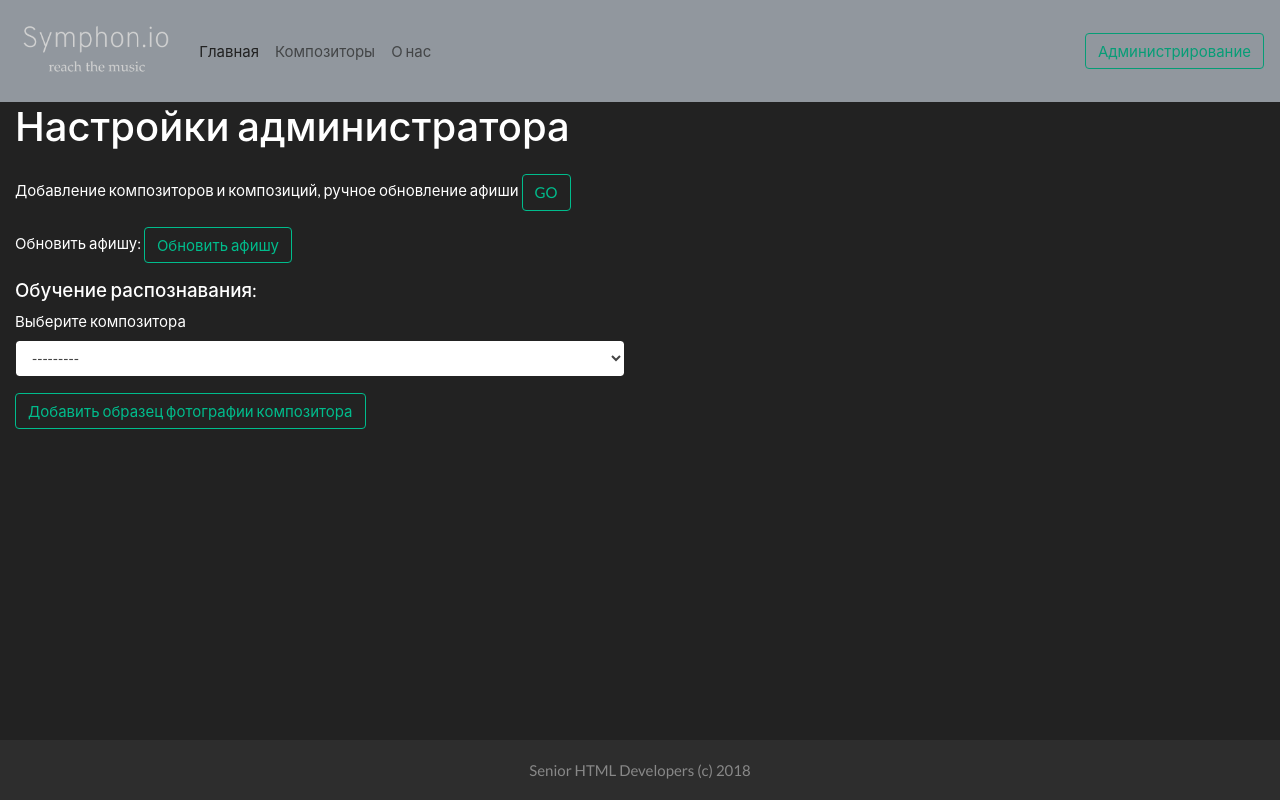
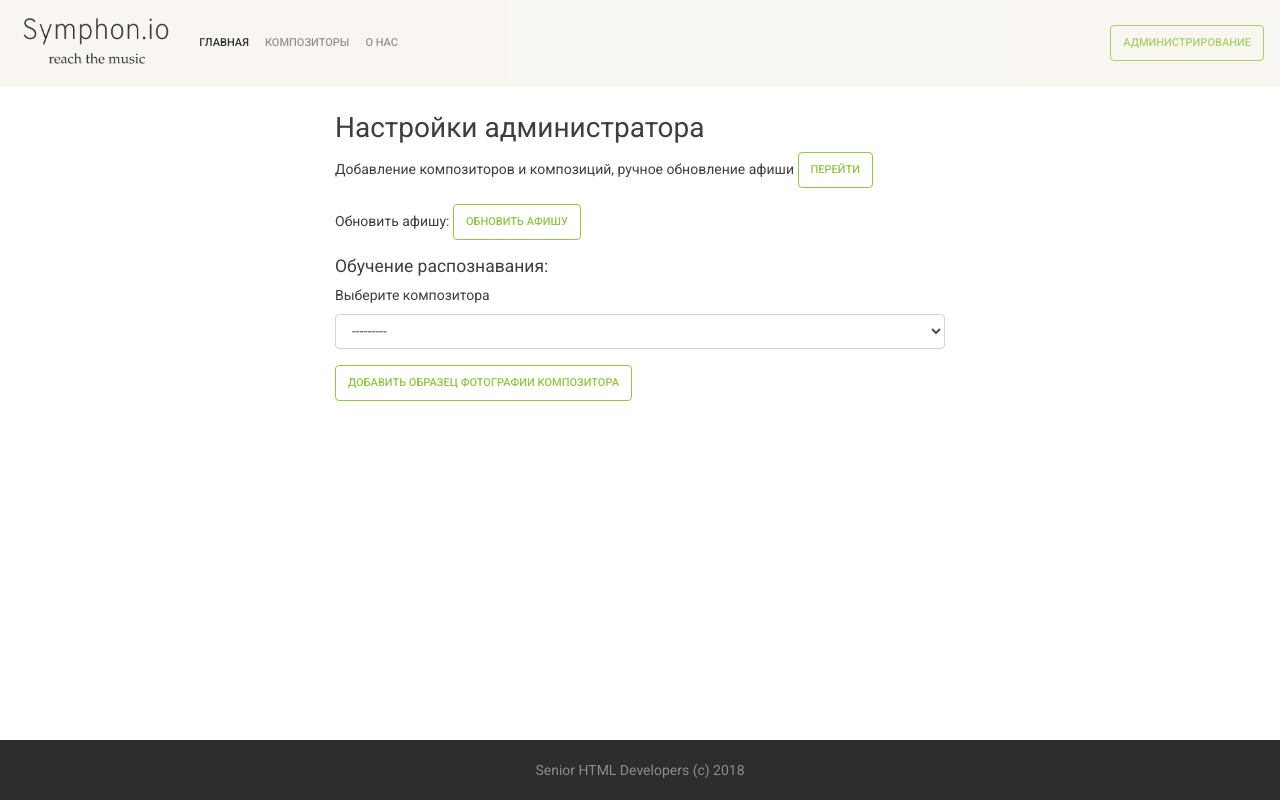
Before and after one commit to hazzus/symphon.io, a Django app: page /admin_page/ in a window 1280 px wide. Run offline with Django 3.2, Linux system fonts and the light colour scheme; a user stored in the database is signed in; data comes from the database, SQL or seed files in the repository; both versions use the stored data as it was after the commit; some libraries are stand-ins or nearby versions.

Commit message:
Color theme change

```diff
--- a/symphonio/static/css/main.css
+++ b/symphonio/static/css/main.css
@@ -41,6 +41,12 @@ footer {
     width: auto;
     max-width: 680px;
     background-color: #2D2D2D;
-    text-align-all: ;
     padding: 0 15px;
 }
+
+
+.fg-color {
+    /*!*#cae1cd *!*/
+    /*background-color: #cae1cd !important;*/
+    /*!*color: #000000 !important;*!*/
+}
--- a/symphonio/templates/admin_page.html
+++ b/symphonio/templates/admin_page.html
@@ -1,15 +1,16 @@
 {% extends 'base.html' %}
 
 {% block content %}
-    <h2> Настройки администратора </h2>
     <div class="row mt-4">
+        <div class="col-md-3 d-none d-md-block"></div>
         <div class="col-12 col-md-6">
+            <h2 > Настройки администратора </h2>
             <form enctype="multipart/form-data" action="/add_photo" method="post" id="form">
                 {% csrf_token %}
                 <div class="form-group">
                     <label>Добавление композиторов и композиций, ручное
                         обновление афиши</label>
-                    <a class="btn btn-outline-success" href="/admin">GO</a>
+                    <a class="btn btn-outline-success" href="/admin">Перейти</a>
                 </div>
                 <div class="form-group">
                     <label>Обновить афишу:</label>
--- a/symphonio/templates/affiche.html
+++ b/symphonio/templates/affiche.html
@@ -3,7 +3,7 @@
 {% block content %}
     <div class="list-group mt-2">
         {% for concert in concerts %}
-            <a class="list-group-item list-group-item-action" href="{{ concert.url }}" style="background-color: #717171">
+            <a class="list-group-item list-group-item-action fg-color" href="{{ concert.url }}">
 
                 <div class="d-flex w-100 justify-content-between">
                     <h5 class="mb-1">{{ concert.place }}</h5>
--- a/symphonio/templates/base.html
+++ b/symphonio/templates/base.html
@@ -9,7 +9,7 @@
     <link rel="stylesheet" href="https://stackpath.bootstrapcdn.com/bootstrap/4.1.3/css/bootstrap.min.css"
           integrity="sha384-MCw98/SFnGE8fJT3GXwEOngsV7Zt27NXFoaoApmYm81iuXoPkFOJwJ8ERdknLPMO" crossorigin="anonymous">
     <link rel="stylesheet" href="{% static 'css/main.css' %}">
-    <link rel="stylesheet" href="https://bootswatch.com/4/darkly/bootstrap.min.css">
+    <link rel="stylesheet" href="https://bootswatch.com/4/sandstone/bootstrap.min.css">
 
     <script src="https://code.jquery.com/jquery-3.3.1.min.js"></script>
     <script src="https://cdnjs.cloudflare.com/ajax/libs/popper.js/1.14.3/umd/popper.min.js"
--- a/symphonio/templates/composer.html
+++ b/symphonio/templates/composer.html
@@ -10,7 +10,7 @@
                 <!-- Оглавление -->
             <h2 class="d-lg-none">{{ name }}</h2>
                 <div class="list-group">
-                    <a href="#bio" class="list-group-item list-group-item-action active">Биография</a>
+                    <a href="#bio" class="list-group-item list-group-item-action fg-color">Биография</a>
                     <a href="#compositions" class="list-group-item list-group-item-action">Композиции</a>
                     <a href="affiche/" class="list-group-item list-group-item-action">Афиша</a>
                 </div>
--- a/symphonio/templates/list_composers.html
+++ b/symphonio/templates/list_composers.html
@@ -4,11 +4,11 @@
     <div class="row mt-2">
     {% for comp in composers %}
         <div class="col-6 col-sm-4 col-md-3">
-            <div class="card mb-4 shadow-sm">
+            <div class="card mb-4 shadow-sm fg-color">
                 <img class="card-img-top" src="/media/{{ comp.photo }}" alt="{{ comp.name }}">
                 <div class="card-body">
                     <h5 class="card-title">{{ comp.name }}</h5>
-                    <a href="{% url 'composer' comp.pk %}" class="btn btn-primary">Посмотреть</a>
+                    <a href="{% url 'composer' comp.pk %}" class="btn btn-secondary">Посмотреть</a>
                 </div>
             </div>
         </div>
```
Also changed, not shown: symphonio/db.sqlite3, symphonio/static/images/logo.png, symphonio/static/images/take.png.
